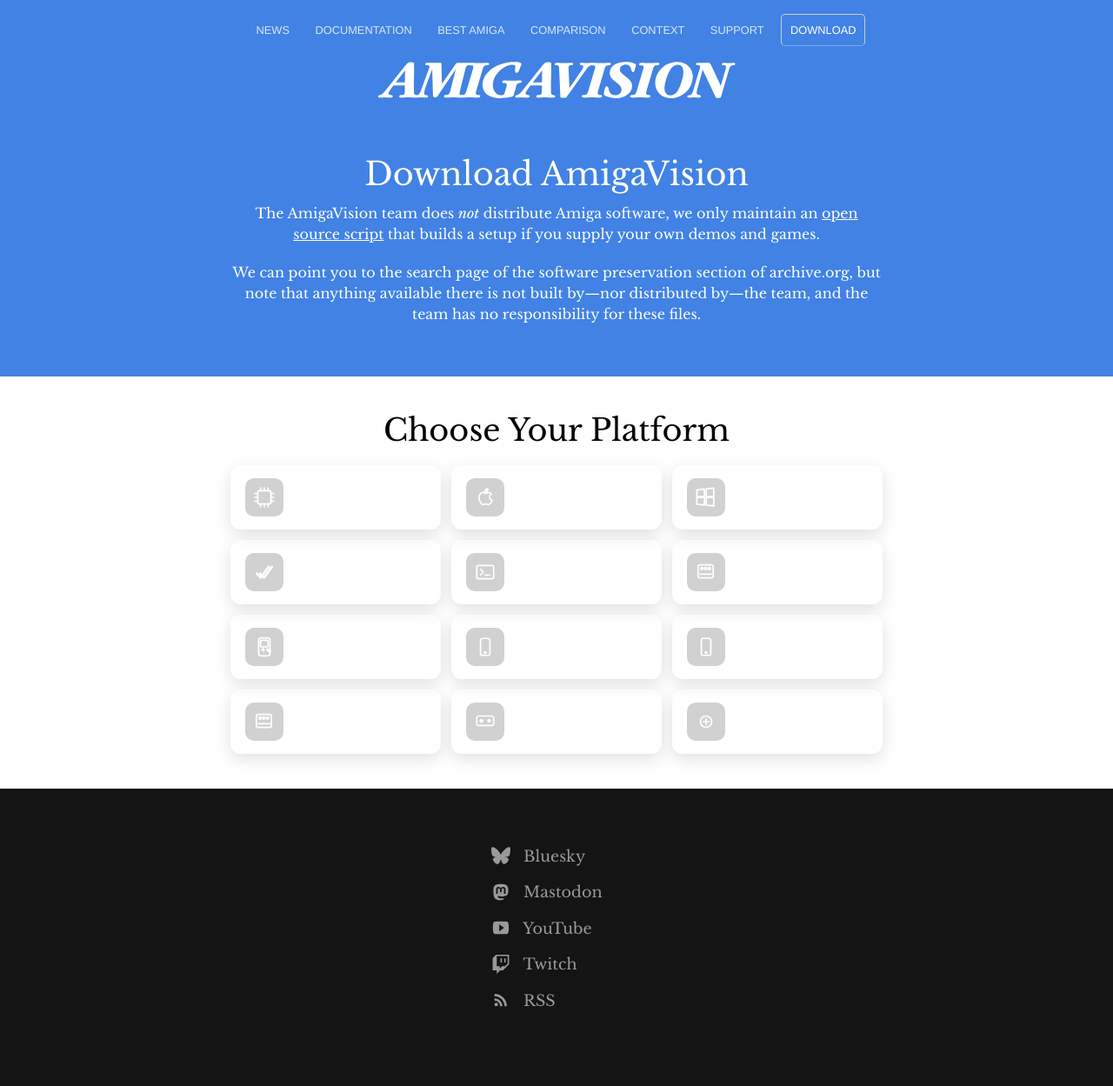
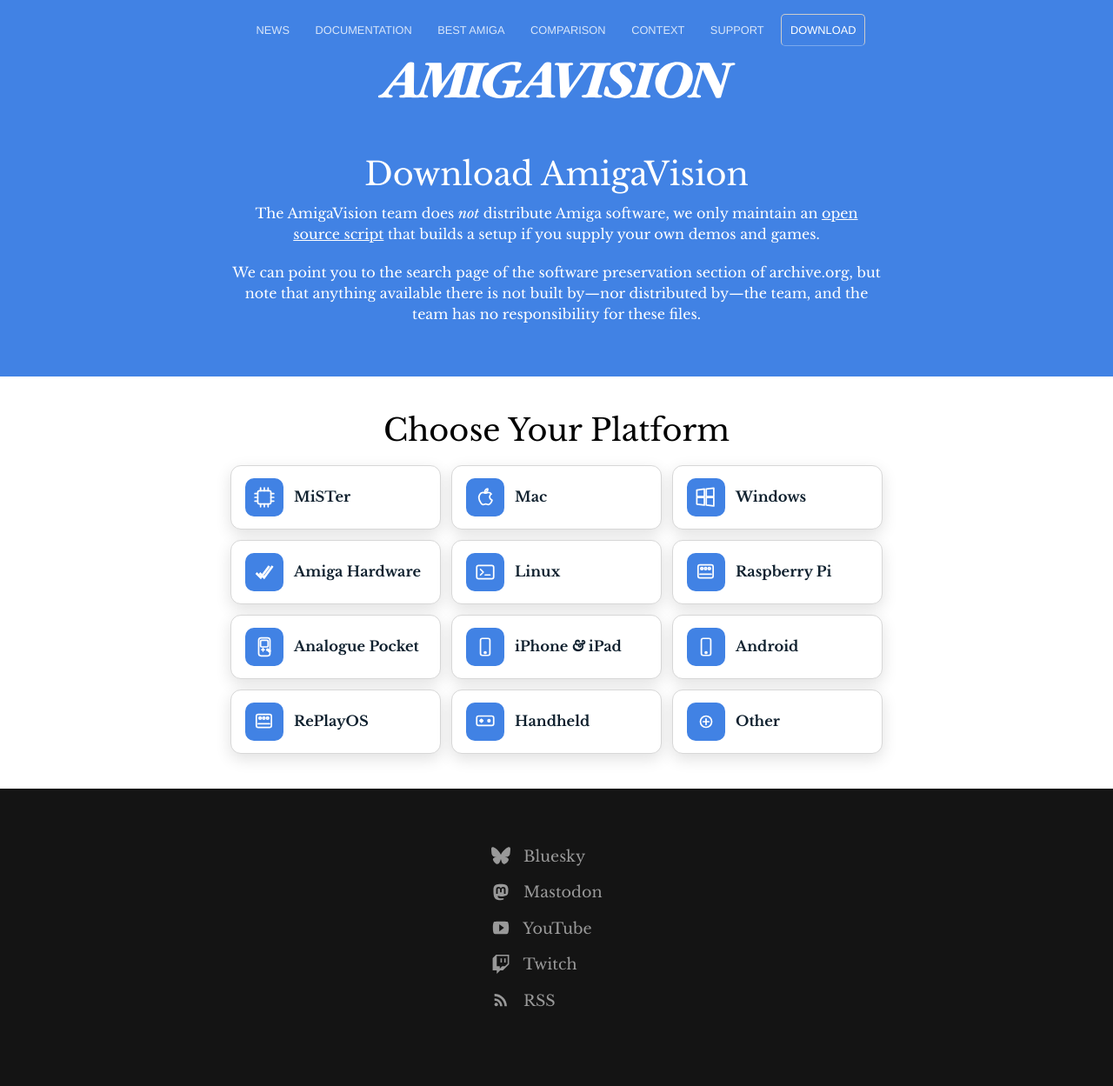
Before and after one commit to amigavision/amigavision.github.io, a Jekyll site: the page built from download/index.html, in a window 1280 px wide. Shown: the whole page at 87% size. Built offline with Jekyll 4.4.1, drawn with Linux system fonts in a browser that asks for light colours.

Commit message:
Fix white-on-white text on download page

```diff
--- a/_includes/amigavision.css
+++ b/_includes/amigavision.css
@@ -1198,23 +1198,23 @@
   align-items: center;
   padding: 14px 16px;
   border-radius: 12px;
-  border: 1px solid rgba(255,255,255,0.35);
-  background: rgba(255,255,255,0.12);
+  border: 1px solid #d7d7d7;
+  background: #fff;
   text-decoration: none;
-  color: #fff;
+  color: #0f202e;
   box-shadow: 0 6px 18px rgba(0,0,0,0.12);
   transition: transform .2s ease, border-color .2s ease, background .2s ease;
 }
 .platform-card:hover {
-  border-color: rgba(255,255,255,0.7);
-  background: rgba(255,255,255,0.2);
+  border-color: #2f81f7;
+  background: #f7fbff;
   text-decoration: none;
 }
 .platform-icon {
   width: 44px;
   height: 44px;
   border-radius: 10px;
-  background: rgba(0,0,0,0.18);
+  background: #4182e4;
   display: inline-flex;
   align-items: center;
   justify-content: center;
@@ -1243,7 +1243,7 @@
   font-size: .78em;
   letter-spacing: .06em;
   text-transform: uppercase;
-  color: rgba(255,255,255,0.7);
+  color: #5b6a78;
 }
 @media (min-width: 640px) {
   .platform-grid {
@@ -1381,6 +1381,19 @@
   .content table tr:nth-child(2n) {
     background-color: #161B22;
   }
+  .platform-card {
+    background: #11141a;
+    border-color: #2d333b;
+    color: #f0f6fc;
+    box-shadow: 0 6px 18px rgba(0,0,0,0.28);
+  }
+  .platform-card:hover {
+    background: #171b23;
+    border-color: #2f81f7;
+  }
+  .platform-note {
+    color: #9da7b3;
+  }
   hr {
     color: white;
   }
```
